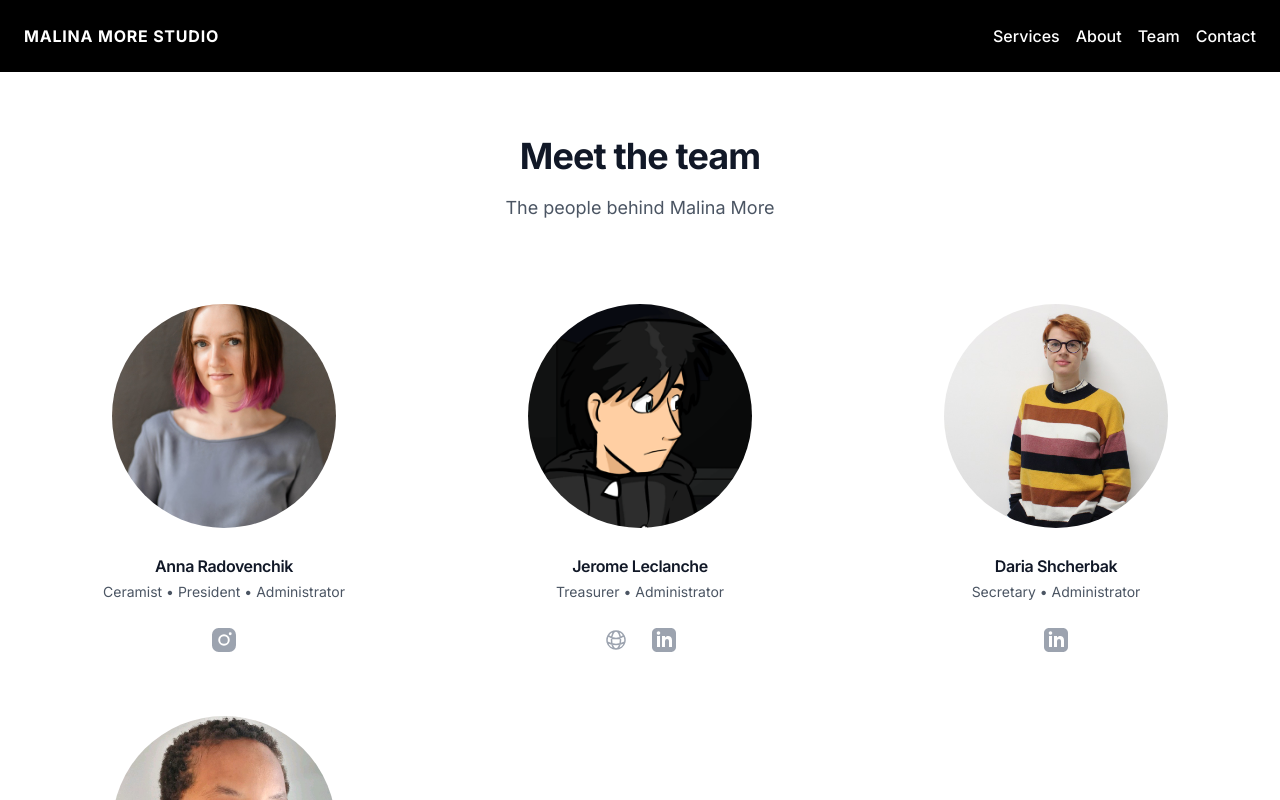
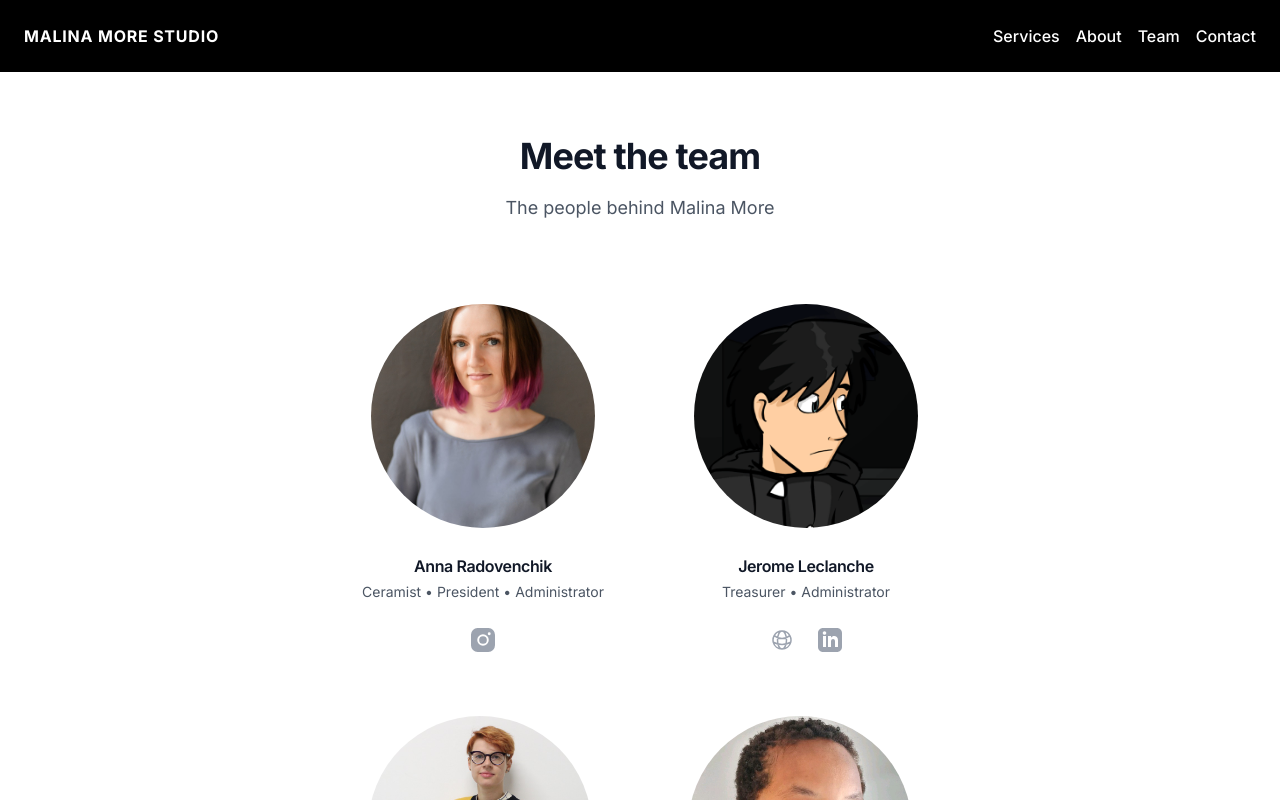
Before and after one commit to jleclanche/malinamore.studio, a Next.js app: page /about/team in a window 1280 px wide. Shown: the top 800 px of the page. Built offline with nearby package versions, Linux system fonts and the light colour scheme.

Commit message:
Use `flex` for the team members list

```diff
--- a/app/about/team/page.tsx
+++ b/app/about/team/page.tsx
@@ -42,10 +42,7 @@
 					The people behind Malina More
 				</p>
 			</div>
-			<ul
-				role="list"
-				className="mx-auto mt-20 grid max-w-2xl grid-cols-1 gap-x-8 gap-y-16 sm:grid-cols-2 lg:mx-0 lg:max-w-none lg:grid-cols-3"
-			>
+			<ul className="flex flex-wrap justify-evenly gap-x-8 gap-y-16 max-w-2xl mx-auto mt-20">
 				{people.map((person) => (
 					<li key={person.name}>
 						<img
```
